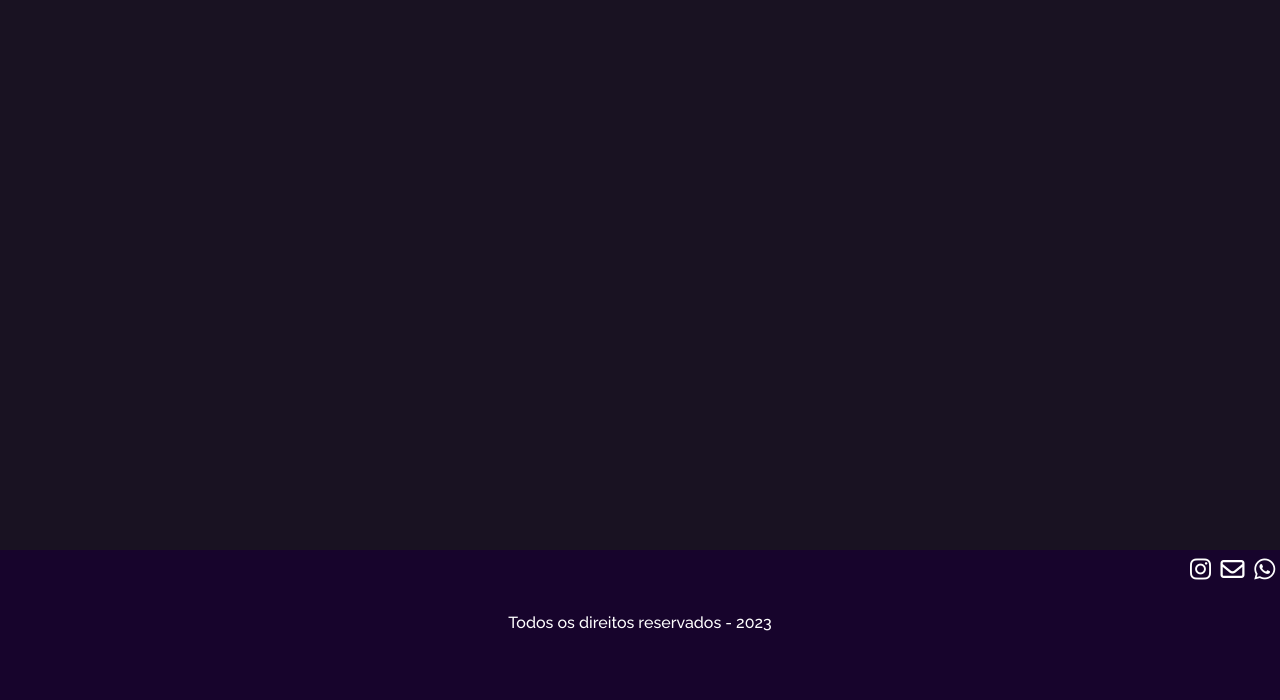
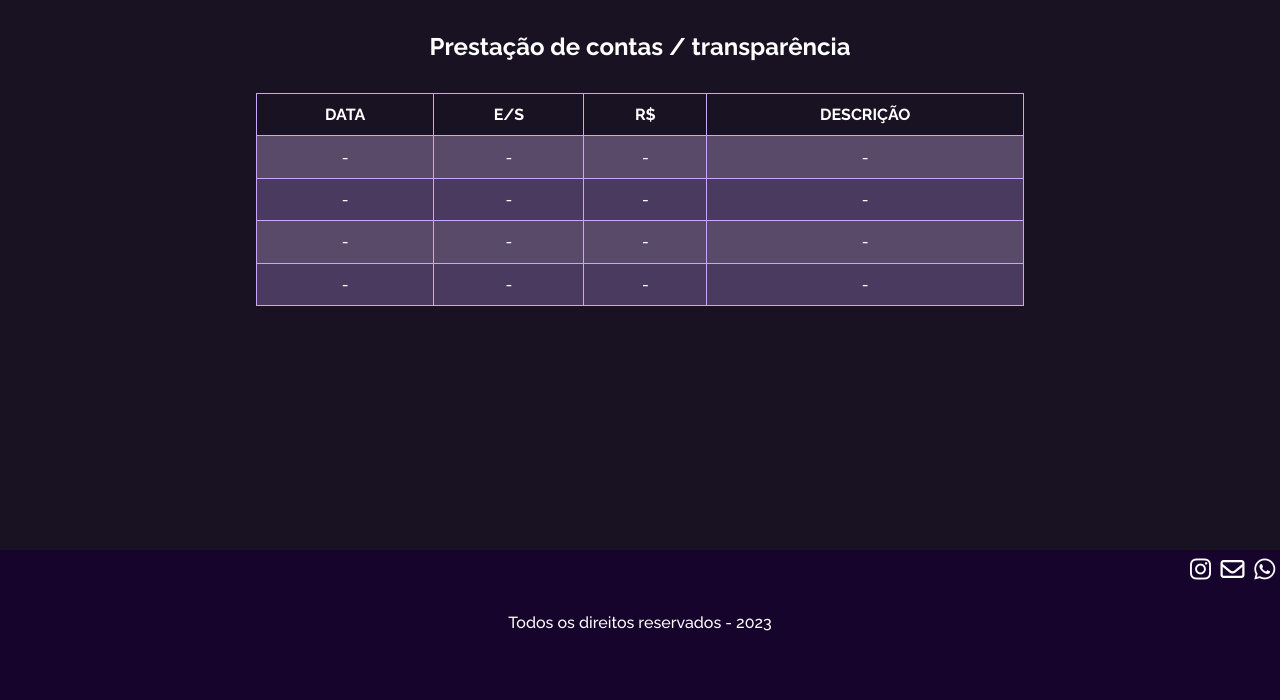
Before and after one commit to lindaiely/sistema-casi, a PHP site: page /transparencia.php in a window 1280 px wide. Shown: the part 100-800 px from the top of the page. Run offline with PHP 8.4, Linux system fonts and the light colour scheme.

Commit message:
layout da tela de transparencia

```diff
--- a/css/style.css
+++ b/css/style.css
@@ -194,7 +194,6 @@ div #titulo-not{
 }
 .center{
     display: flex;
-    flex-direction: column;
     align-items: center;
     justify-content: center;
 }
@@ -204,6 +203,32 @@ div #titulo-not{
 }
 #c-login p{
     margin: 0;
+}
+.transparencia{
+    width: 60%;
+    margin: auto;
+}
+.transparencia h1{
+    text-align: center;
+    margin: 2rem;
+}
+.mytable{
+    color: #fff;
+    width: 100%;
+    text-align: center;
+    border-collapse: collapse;
+    margin-top: 0.5rem;
+}
+.mytable th, .mytable td{
+    border: 1px solid #CDA4FC;
+    padding: 0.7rem;
+}
+.td-color{
+    background-color: #584a68;
+}
+
+.td-color2{
+    background-color: #4b3a5f;
 }
 .rodape{
     grid-area: rodape;
--- a/transparencia.php
+++ b/transparencia.php
@@ -1,3 +1,43 @@
 <?php require_once "components/topo.php" ?>
 
+<div class="transparencia">
+    <h1>Prestação de contas / transparência</h1>
+        <table class="mytable">
+            <thead>
+                <tr>
+                    <th>DATA</th>
+                    <th>E/S</th>
+                    <th>R$</th>
+                    <th>DESCRIÇÃO</th>
+                </tr>
+            </thead>
+            <tbody>
+                <tr class="td-color">
+                    <td> - </td>
+                    <td> - </td>
+                    <td> - </td>
+                    <td> - </td>
+                </tr>
+                <tr class="td-color2">
+                    <td> - </td>
+                    <td> - </td>
+                    <td> - </td>
+                    <td> - </td>
+                </tr>
+                <tr class="td-color">
+                    <td> - </td>
+                    <td> - </td>
+                    <td> - </td>
+                    <td> - </td>
+                </tr>
+                <tr class="td-color2">
+                    <td> - </td>
+                    <td> - </td>
+                    <td> - </td>
+                    <td> - </td>
+                </tr>
+            </tbody>
+        </table>
+</div>
+
 <?php require_once "components/rodape.php" ?>
```
